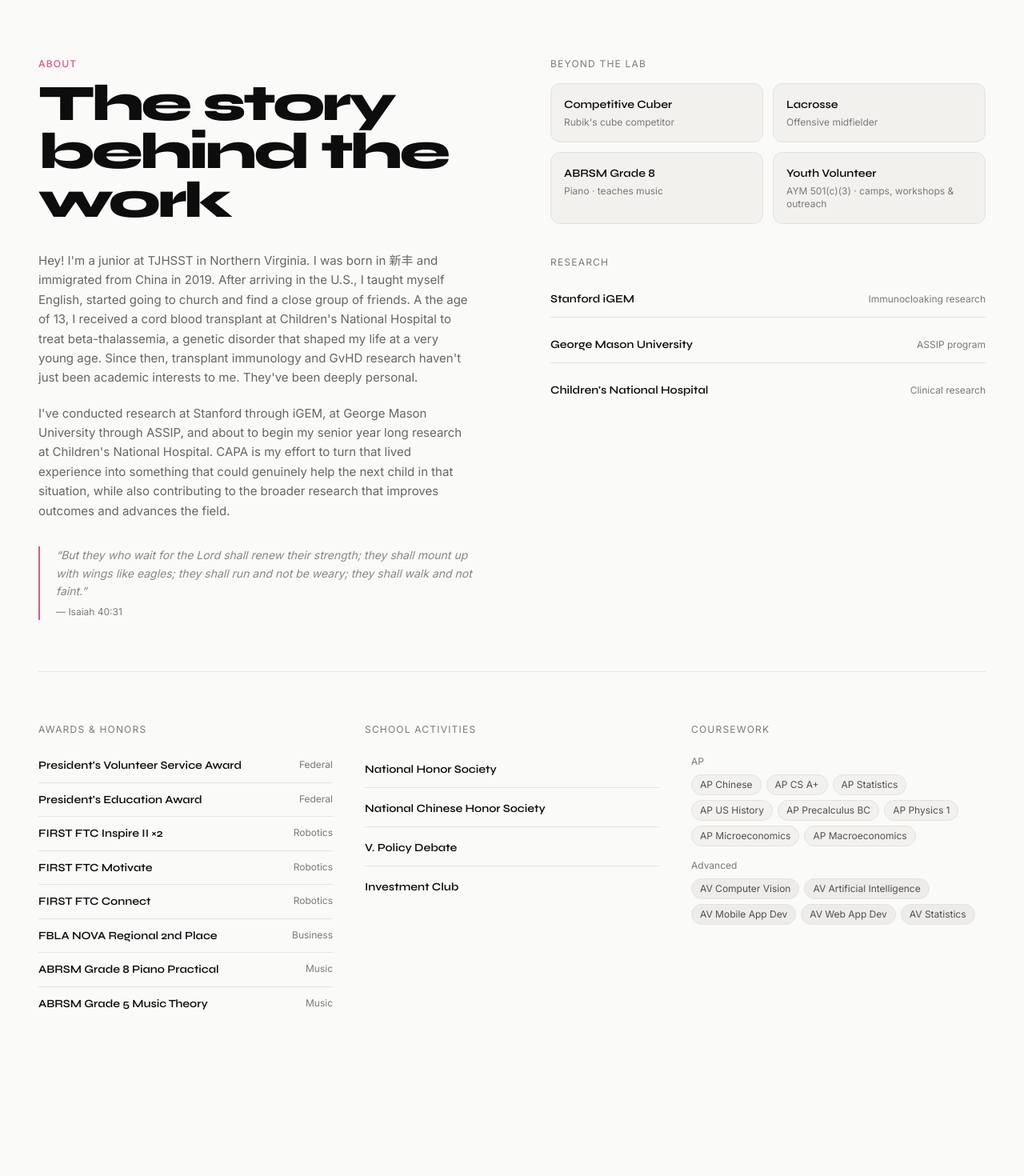
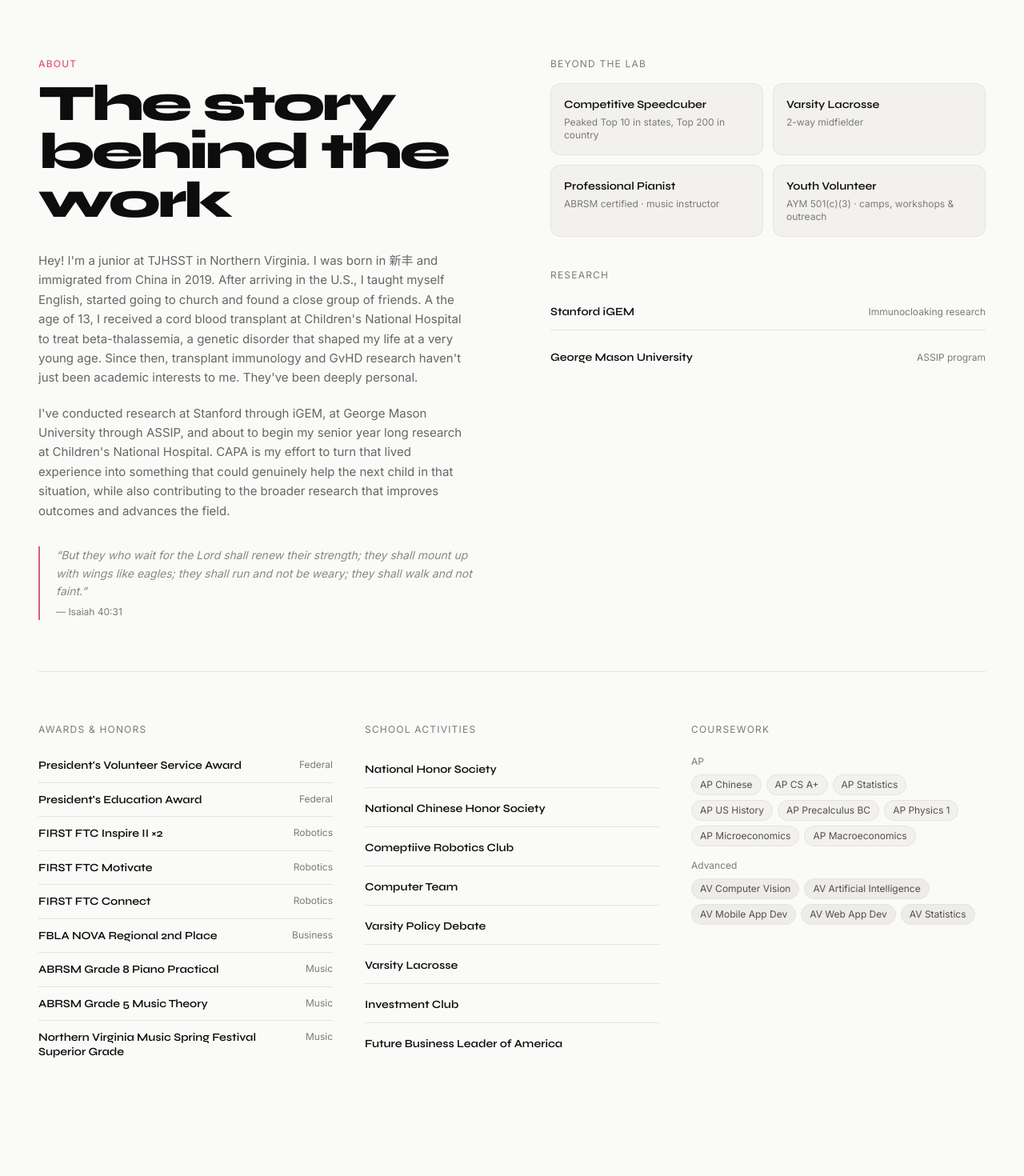
Before and after one commit to sh4wn27/sh4wn, a Next.js app: page / in a window 1280 px wide. Shown: the part 3080-4550 px from the top of the page at 80% size. Built offline with nearby package versions, Linux system fonts and the light colour scheme.

Commit message:
addtional about update

```diff
--- a/components/About.tsx
+++ b/components/About.tsx
@@ -4,16 +4,15 @@ import { motion, useInView } from "framer-motion";
 import { useRef } from "react";
 
 const traits = [
-  { label: "Competitive Cuber", desc: "Rubik's cube competitor" },
-  { label: "Lacrosse", desc: "Offensive midfielder" },
-  { label: "ABRSM Grade 8", desc: "Piano · teaches music" },
+  { label: "Competitive Speedcuber", desc: "Peaked Top 10 in states, Top 200 in country" },
+  { label: "Varsity Lacrosse", desc: "2-way midfielder" },
+  { label: "Professional Pianist", desc: "ABRSM certified · music instructor" },
   { label: "Youth Volunteer", desc: "AYM 501(c)(3) · camps, workshops & outreach" },
 ];
 
 const research = [
   { org: "Stanford iGEM", topic: "Immunocloaking research" },
   { org: "George Mason University", topic: "ASSIP program" },
-  { org: "Children's National Hospital", topic: "Clinical research" },
 ];
 
 const awards = [
@@ -25,13 +24,18 @@ const awards = [
   { name: "FBLA NOVA Regional 2nd Place", category: "Business" },
   { name: "ABRSM Grade 8 Piano Practical", category: "Music" },
   { name: "ABRSM Grade 5 Music Theory", category: "Music" },
+  { name: "Northern Virginia Music Spring Festival Superior Grade", category: "Music" },
 ];
 
 const activities = [
   "National Honor Society",
   "National Chinese Honor Society",
-  "V. Policy Debate",
+  "Comeptiive Robotics Club",
+  "Computer Team",
+  "Varsity Policy Debate",
+  "Varsity Lacrosse",
   "Investment Club",
+  "Future Business Leader of America"
 ];
 
 const apCourses = [
@@ -72,7 +76,7 @@ export default function About() {
             <p>
               Hey! I&apos;m a junior at TJHSST in Northern Virginia. I was born in 新丰 and
                 immigrated from China in 2019. After arriving in the U.S., I taught myself
-                English, started going to church and find a close group of friends. A the age of 13,
+                English, started going to church and found a close group of friends. A the age of 13,
                 I received a cord blood transplant at Children&apos;s National Hospital to treat beta-thalassemia,
                 a genetic disorder that shaped my life at a very young age. Since then, transplant
                 immunology and GvHD research haven&apos;t just been academic interests to me.
```
